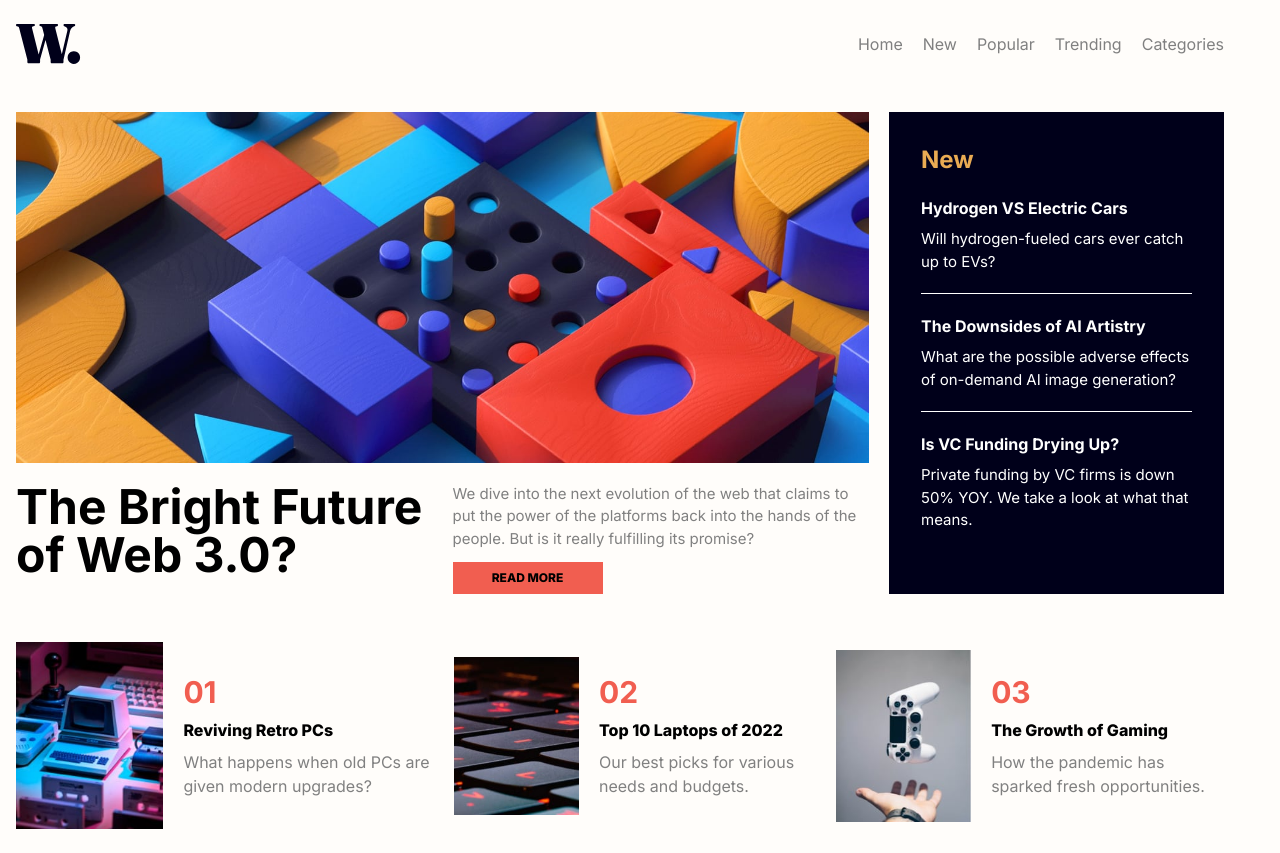
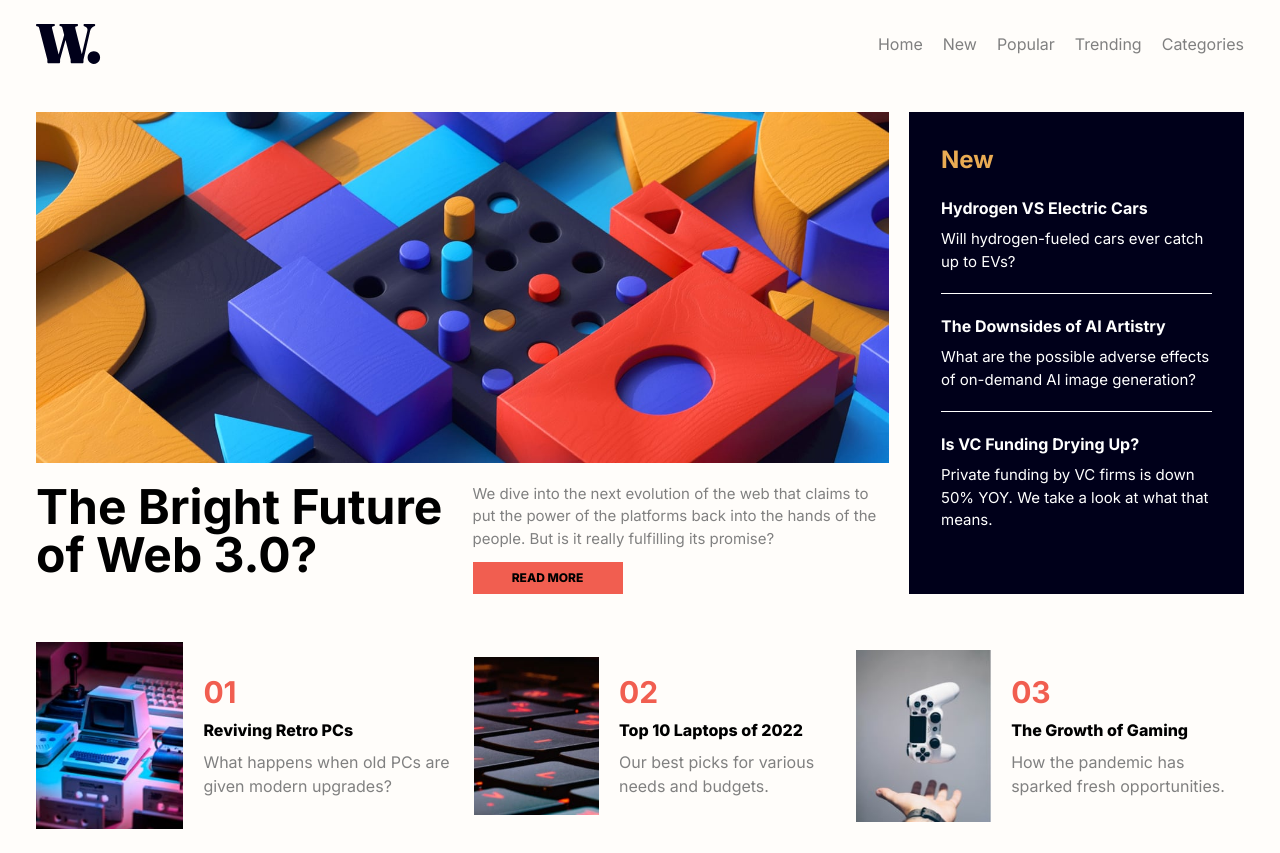
Before and after one commit to shuddy05/new-homepage, a plain HTML site: page index.html in a window 1280 px wide. Drawn offline with nearby package versions, Linux system fonts and the light colour scheme.

Commit message:
fourth commit

```diff
--- a/index.html
+++ b/index.html
@@ -17,7 +17,9 @@
   </head>
   <body class="bg-[var(--Off-white)] md:h-screen">
     <header>
-      <nav class="max-w-[1240px] px-4 py-6 flex justify-between items-center">
+      <nav
+        class="max-w-[1240px] px-4 py-6 flex justify-between items-center mx-auto"
+      >
         <img src="assets/images/logo.svg" alt="" />
         <div class="lg:hidden">
           <img src="assets/images/icon-menu.svg" alt="" />
@@ -32,7 +34,7 @@
       </nav>
     </header>
     <main>
-      <section class="max-w-[1240px] px-4 py-6">
+      <section class="max-w-[1240px] px-4 py-6 mx-auto">
         <div class="flex flex-col lg:flex-row gap-5">
           <div class="flex flex-col gap-5">
             <img
@@ -100,7 +102,7 @@
           </div>
         </div>
       </section>
-      <section class="max-w-[1240px] px-4 py-6">
+      <section class="max-w-[1240px] px-4 py-6 mx-auto">
         <div class="flex flex-col lg:flex-row gap-5">
           <div class="flex gap-5 items-center">
             <div class="max-w-[40%]">
```
